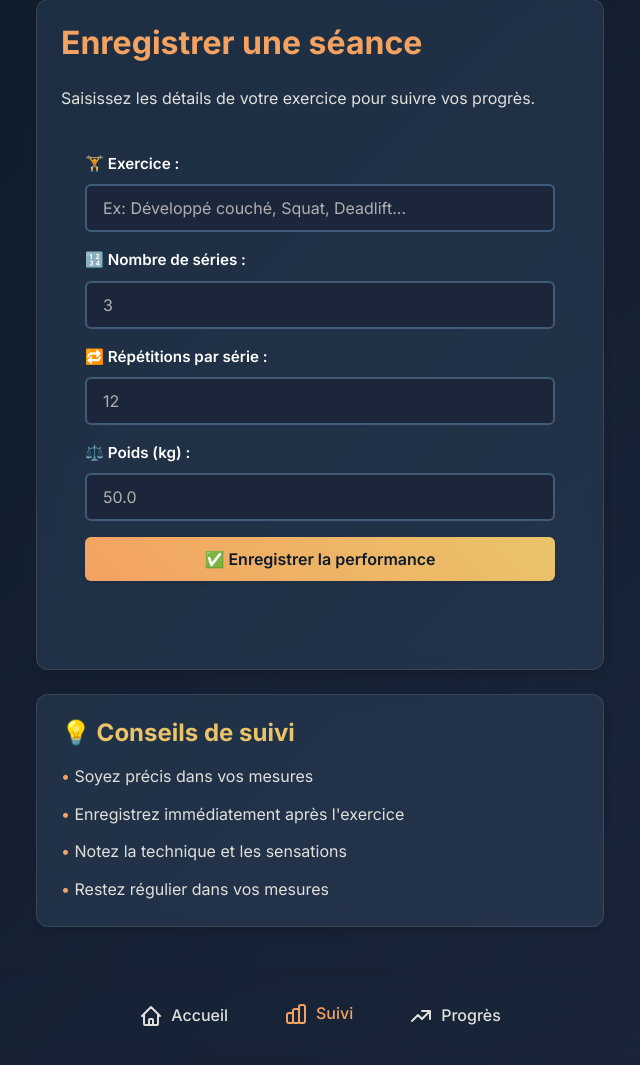
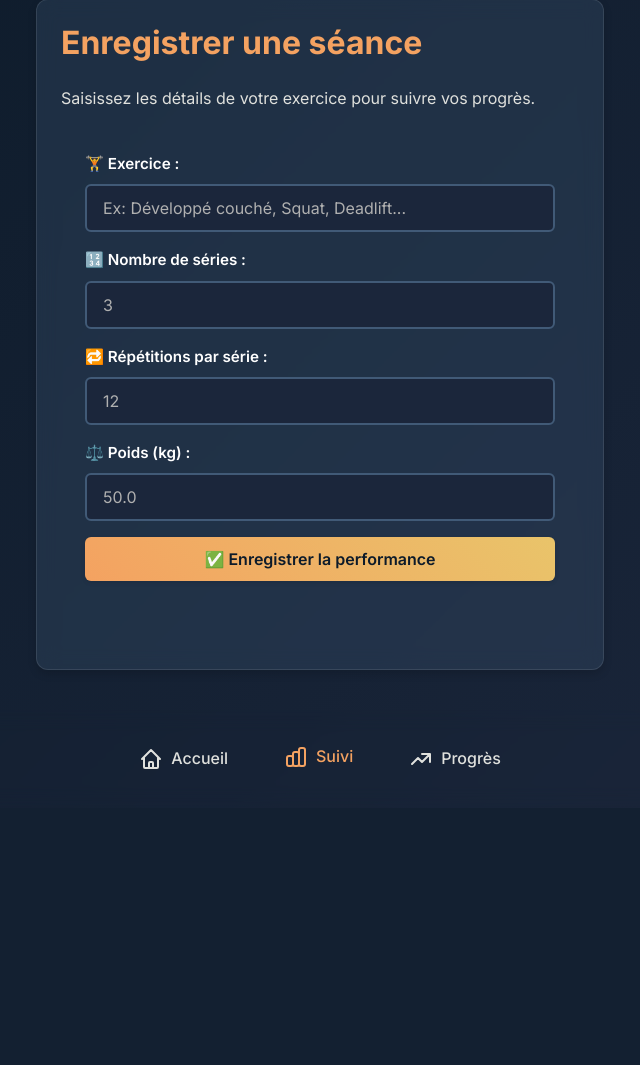
Before and after one commit to AnthonyDh10/AppWorkout, a Flask app: page /track in a window 1280 px wide. Shown: the part 89-1154 px from the top of the page, without its empty margins (320-960 px from the left). After the commit the page ends 858 px from the top, so only its background shows below. Run offline with Flask 3, Linux system fonts and the light colour scheme.

Commit message:
Remove tips and feature cards from templates
Deleted the feature overview section from index.html, progress tips from progress.html, and tracking advice from track.html to simplify the UI and reduce on-page guidance.

```diff
--- a/templates/track.html
+++ b/templates/track.html
@@ -59,22 +59,6 @@
         </form>
     </div>
 
-    <div class="card">
-        <h3>💡 Conseils de suivi</h3>
-        <ul style="list-style: none; padding: 0;">
-            <li style="margin-bottom: var(--spacing-sm); color: var(--text-secondary);">
-                <span style="color: var(--accent);">•</span> Soyez précis dans vos mesures
-            </li>
-            <li style="margin-bottom: var(--spacing-sm); color: var(--text-secondary);">
-                <span style="color: var(--accent);">•</span> Enregistrez immédiatement après l'exercice
-            </li>
-            <li style="margin-bottom: var(--spacing-sm); color: var(--text-secondary);">
-                <span style="color: var(--accent);">•</span> Notez la technique et les sensations
-            </li>
-            <li style="margin-bottom: 0; color: var(--text-secondary);">
-                <span style="color: var(--accent);">•</span> Restez régulier dans vos mesures
-            </li>
-        </ul>
-    </div>
+
 </div>
 {% endblock %}
```
Also changed, not shown: templates/index.html (+0 -17 lines), templates/progress.html (+0 -17 lines).
